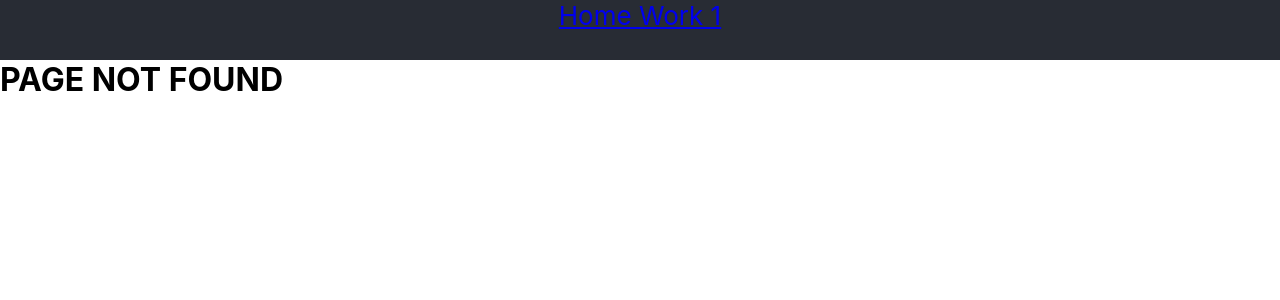
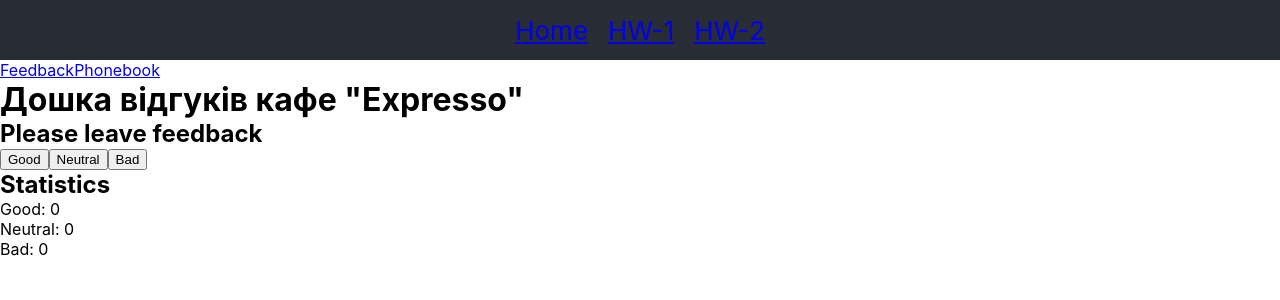
Before and after one commit to Sopelniak/hw-react-repeat, a React (Create React App) app: page /hw-react-repeat/home-work2/feedback in a window 1280 px wide. Before the commit this address had no page. Shown: the top 300 px of the page. Built offline with nearby package versions, Linux system fonts and the light colour scheme.

Commit message:
add hw2-feedback

```diff
--- a/src/components/App.jsx
+++ b/src/components/App.jsx
@@ -1,8 +1,10 @@
 import { Link, Route, Routes } from "react-router-dom";
-import { Home } from "./Home/Home";
+import { Home } from "../pages/Home/Home";
 import { HomeWork1 } from "../pages/HomeWork1/HomeWork1";
+import { HomeWork2 } from "../pages/HomeWork2/HomeWork2";
 import { NotFound } from "../pages/NotFound/NotFound";
 import css from "./App.module.css";
+import { Feedback } from "../pages/HomeWork2/components/Feedback/Feedback";
 
 function App() {
   return (
@@ -10,13 +12,19 @@
       <div className={css.headerBox}>
         <header className={css.header}>
           <nav className={css.nav}>
-            <Link to="/home-work1">Home Work 1</Link>
+            <Link to="/">Home</Link>
+            <Link to="/home-work1">HW-1</Link>
+            <Link to="/home-work2">HW-2</Link>
           </nav>
         </header>
       </div>
       <Routes>
         <Route path="/" element={<Home />} />
         <Route path="/home-work1" element={<HomeWork1 />} />
+        <Route path="/home-work2" element={<HomeWork2 />}>
+          <Route path="feedback" element={<Feedback />} />
+          <Route path="phonebook" element={<HomeWork1 />} />
+        </Route>
         <Route path="*" element={<NotFound />} />
       </Routes>
     </>
--- a/src/components/App.module.css
+++ b/src/components/App.module.css
@@ -8,10 +8,12 @@
 }
 
 .nav {
+  height: 100%;
   color: #61dafb;
   display: flex;
   align-items: center;
   justify-content: center;
+  gap: 20px;
   font-size: calc(10px + 2vmin);
   color: white;
 }
--- /dev/null
+++ b/src/pages/HomeWork2/HomeWork2.jsx
@@ -0,0 +1,11 @@
+import { Link, Outlet } from "react-router-dom";
+
+export const HomeWork2 = () => {
+  return (
+    <>
+      <Link to="/home-work2/feedback">Feedback</Link>
+      <Link>Phonebook</Link>
+      <Outlet />
+    </>
+  );
+};
--- /dev/null
+++ b/src/pages/HomeWork2/components/Feedback/Feedback.jsx
@@ -0,0 +1,48 @@
+import { Component } from "react";
+
+export class Feedback extends Component {
+  state = {
+    good: 0,
+    neutral: 0,
+    bad: 0,
+  };
+
+  onClick = (e) => {
+    this.addFeedback(e.target.dataset.param);
+  };
+
+  addFeedback = (param) => {
+    this.setState((prevState) => {
+      console.log(param);
+      console.log(prevState[param]);
+      return { [param]: prevState[param] + 1 };
+    });
+  };
+
+  render() {
+    const { good, neutral, bad } = this.state;
+    return (
+      <>
+        <h1>Дошка відгуків кафе "Expresso"</h1>
+        <div>
+          <h2>Please leave feedback</h2>
+          <button type="button" data-param="good" onClick={this.onClick}>
+            Good
+          </button>
+          <button type="button" data-param="neutral" onClick={this.onClick}>
+            Neutral
+          </button>
+          <button type="button" data-param="bad" onClick={this.onClick}>
+            Bad
+          </button>
+        </div>
+        <div>
+          <h2>Statistics</h2>
+          <p>Good: {good}</p>
+          <p>Neutral: {neutral}</p>
+          <p>Bad: {bad}</p>
+        </div>
+      </>
+    );
+  }
+}
```
Also changed, not shown: src/pages/Home/Home.jsx (renamed from src/components/Home/Home.jsx), src/pages/Home/Home.module.css (renamed from src/components/Home/Home.module.css).
